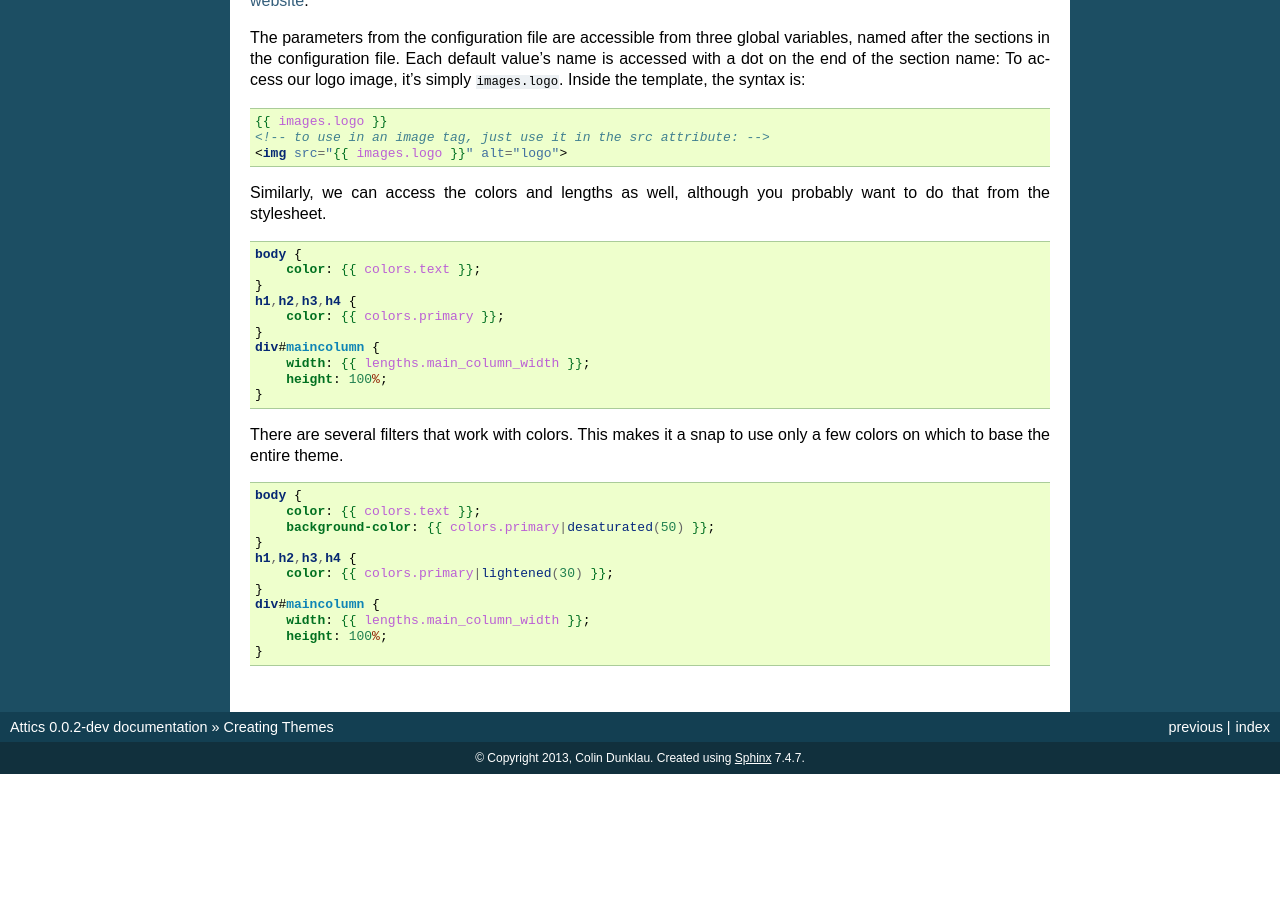
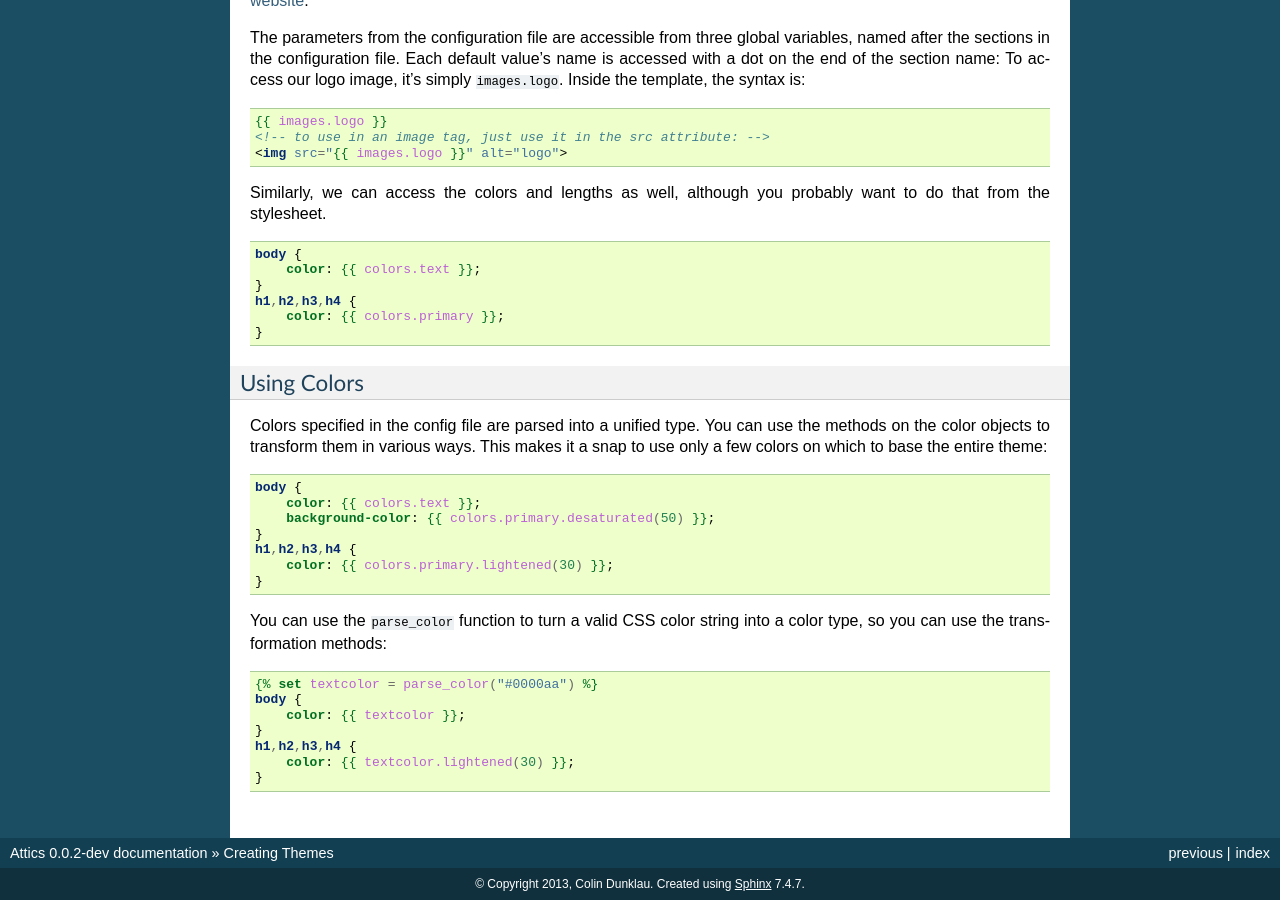
Before and after one commit to cdunklau/attics, a Sphinx documentation site: the page built from docs/themes.rst, in a window 1280 px wide and 900 px high, scrolled down 1291 px. Built offline with Sphinx 7.4.7, drawn with Linux system fonts in a browser that asks for light colours; before the commit the page ends 2065 px from its top, so only the background shows below that.

Commit message:
Changed from filters to methods

```diff
--- a/docs/themes.rst
+++ b/docs/themes.rst
@@ -105,24 +105,34 @@ probably want to do that from the stylesheet.
     h1,h2,h3,h4 {
         color: {{ colors.primary }};
     }
-    div#maincolumn {
-        width: {{ lengths.main_column_width }};
-        height: 100%;
-    }
 
-There are several filters that work with colors. This makes it a snap to use
-only a few colors on which to base the entire theme.
+Using Colors
+------------
+
+Colors specified in the config file are parsed into a unified type. You can
+use the methods on the color objects to transform them in various ways.
+This makes it a snap to use only a few colors on which to base the entire
+theme:
 
 .. code-block:: css+jinja
 
     body {
         color: {{ colors.text }};
-        background-color: {{ colors.primary|desaturated(50) }};
+        background-color: {{ colors.primary.desaturated(50) }};
     }
     h1,h2,h3,h4 {
-        color: {{ colors.primary|lightened(30) }};
+        color: {{ colors.primary.lightened(30) }};
     }
-    div#maincolumn {
-        width: {{ lengths.main_column_width }};
-        height: 100%;
+
+You can use the ``parse_color`` function to turn a valid CSS color string
+into a color type, so you can use the transformation methods:
+
+.. code-block:: css+jinja
+
+    {% set textcolor = parse_color("#0000aa") %}
+    body {
+        color: {{ textcolor }};
     }
+    h1,h2,h3,h4 {
+        color: {{ textcolor.lightened(30) }};
+    }
```
Also changed, not shown: docs/index.rst (+32 -4 lines), 3 other files.
